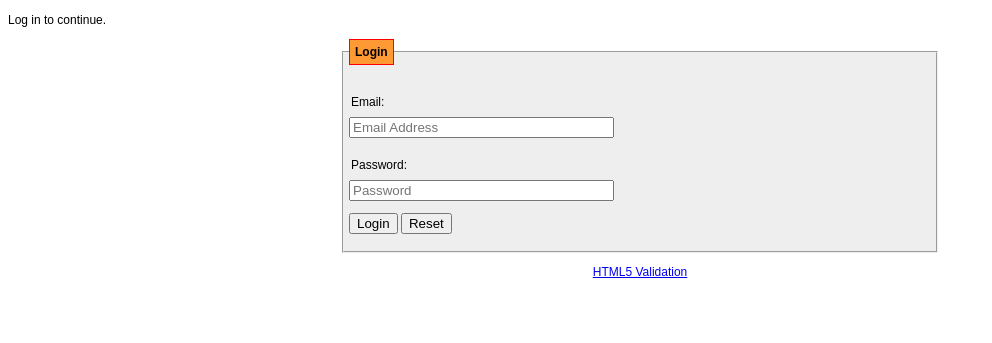
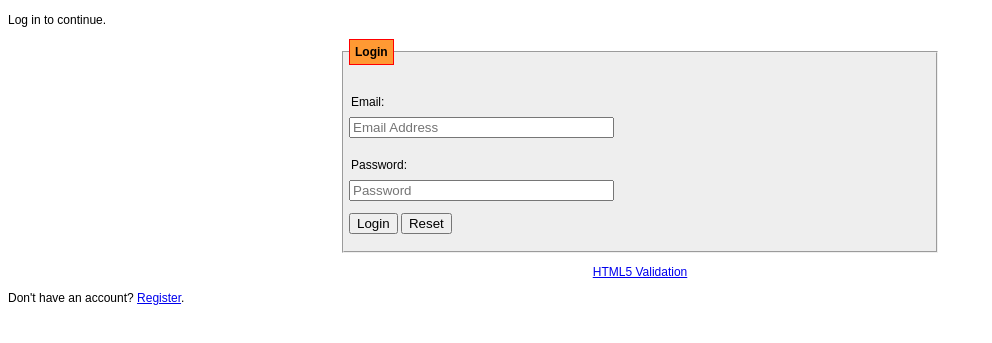
Before and after one commit to Dtranca1/Jack-Daniels, a website: page public/Login_updated.html in a window 1280 px wide. Shown: the part 47-390 px from the top of the page, without its empty margins (0-992 px from the left). Drawn offline with Linux system fonts and the light colour scheme.

Commit message:
Link to registration page

```diff
--- a/public/Login_updated.html
+++ b/public/Login_updated.html
@@ -49,8 +49,9 @@
                 HTML5 Validation
             </a>
         </p>
+        <p>Don't have an account? <a href="Registration.html">Register</a>.</p>
     </footer>
-
+    <!-- JavaScript for handling login form submission -->
     <script>
         const loginForm = document.getElementById("login");
 
```
Also changed, not shown: public/Registration.html (+1 -1 lines).
